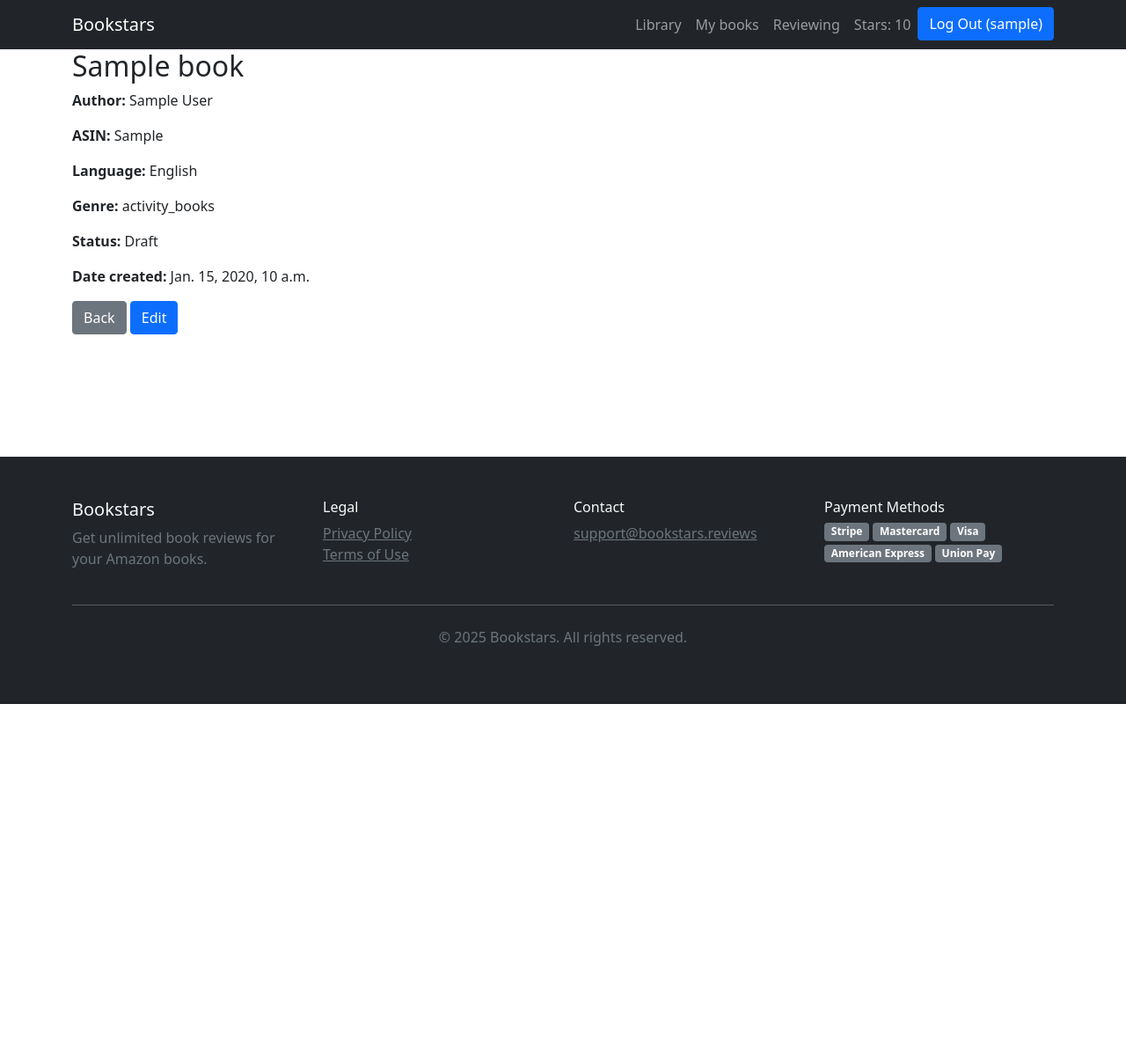
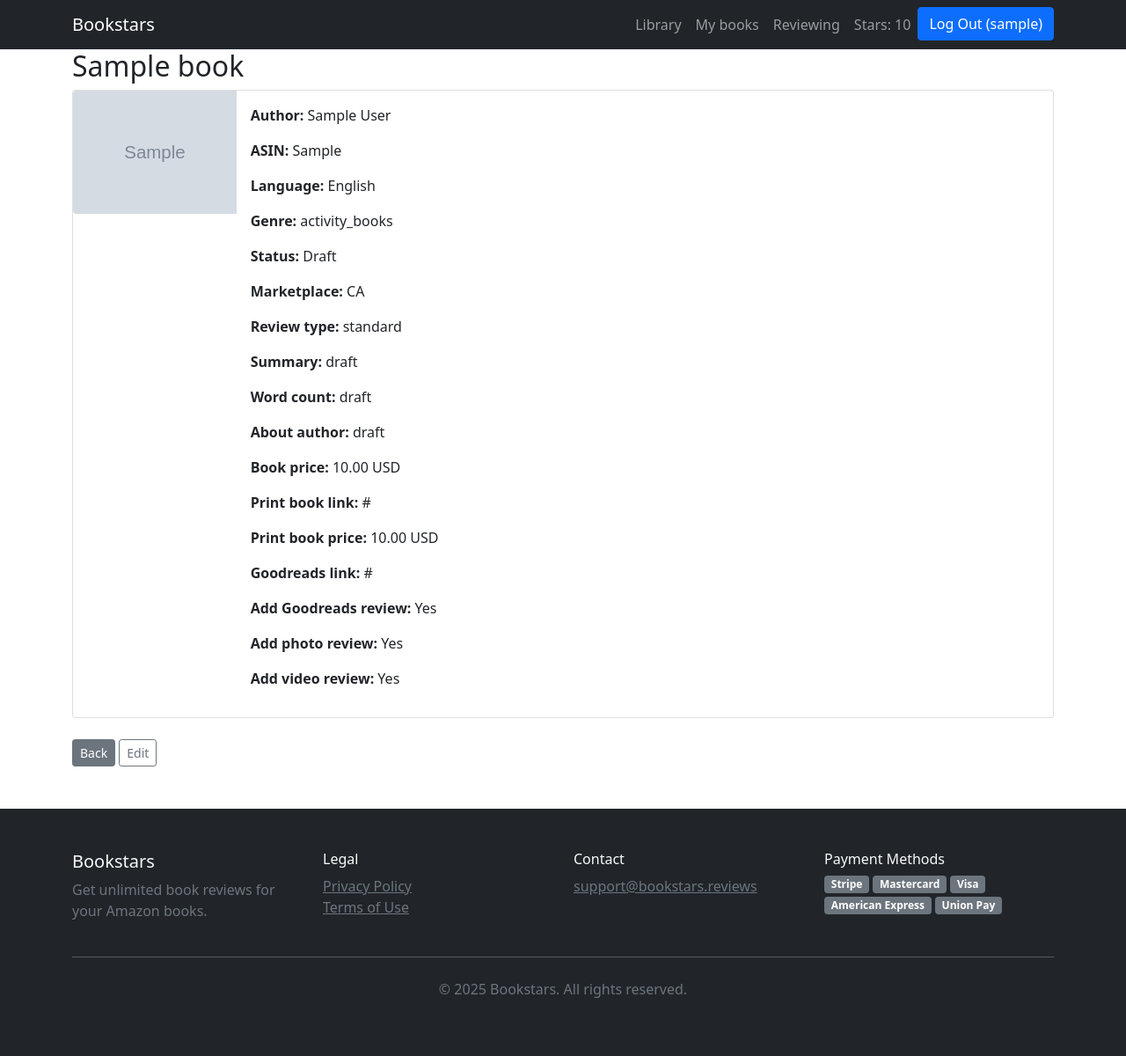
Before and after one commit to stanislau-malchanau/bookstars, a Django app: page /books/1/ in a window 1280 px wide. Shown: the whole page at 88% size. Before the commit the page ends 800 px from the top, so only its background shows below. Run offline with Django 5.2, Linux system fonts and the light colour scheme; a user stored in the database is signed in; tables that the repository leaves empty hold one stand-in row (values such as "Sample post"); grey boxes marked "Sample" are stand-in pictures.

Commit message:
fixed small issues (display some data for view book details)

```diff
--- a/books/models.py
+++ b/books/models.py
@@ -2,16 +2,17 @@ from django.db import models
 from django.urls import reverse
 from django.utils import timezone
 from users.models import User
+from economy.models import StarBalance
 
 import os
 
 def book_cover_upload_path(instance, filename):
     """Путь для сохранения обложки книги"""
-    return f'books/covers/{instance.owner.id}/{instance.id or "temp"}/{filename}'
+    return f'media/books/covers/{instance.owner.id}/{instance.id or "temp"}/{filename}'
 
 def book_file_upload_path(instance, filename):
     """Путь для сохранения файла книги"""
-    return f'books/files/{instance.owner.id}/{instance.id or "temp"}/{filename}'
+    return f'media/books/files/{instance.owner.id}/{instance.id or "temp"}/{filename}'
 
 class Book(models.Model):
     READING_TYPES = [
@@ -91,21 +92,24 @@ class Book(models.Model):
 
     title = models.CharField(max_length=255, help_text="Enter full book name including subtitle")
     author = models.CharField(max_length=255, help_text="Enter author's full name")
-    asin = models.CharField(max_length=30, help_text="You can find in book description")
+    asin = models.CharField(max_length=30, null=True, blank=True, help_text="You can find in book description")
     language = models.CharField(max_length=50, choices=LANGUAGE_CHOICES, default='English')
     genre = models.CharField(max_length=100, choices=GENRE_CHOICES, default='other_low_content')
     preferred_marketplace = models.CharField(max_length=2, choices=MARKETPLACE_CHOICES, help_text="Preferred marketplace for reviews")
     status = models.CharField(max_length=20, choices=STATUS_CHOICES, default='draft')
+    word_count = models.CharField(max_length=255, choices=STATUS_CHOICES, null=True, blank=True)
+    summary = models.CharField(max_length=255, choices=STATUS_CHOICES, null=True, blank=True)
+    author_info = models.CharField(max_length=255, choices=STATUS_CHOICES, null=True, blank=True)
     owner = models.ForeignKey(User, on_delete=models.CASCADE, related_name='books')
     created_at = models.DateTimeField(auto_now_add=True)
     updated_at = models.DateTimeField(auto_now=True)
     reading_type = models.CharField(max_length=20, choices=READING_TYPES, blank=True)
 
-    cover_image = models.ImageField(upload_to=book_cover_upload_path, help_text="Upload book cover")
-    book_file = models.FileField(upload_to=book_file_upload_path, help_text="Upload book file (PDF, EPUB, DOC, DOCX)")
+    cover_image = models.ImageField(upload_to=book_cover_upload_path, null=True, blank=True, help_text="Upload book cover")
+    book_file = models.FileField(upload_to=book_file_upload_path, null=True, blank=True, help_text="Upload book file (PDF, EPUB, DOC, DOCX)")
 
     # Поля для разных типов чтения
-    book_price = models.DecimalField(max_digits=10, decimal_places=2)
+    book_price = models.DecimalField(max_digits=10, decimal_places=2, null=True, blank=True)
     print_book_link = models.URLField(null=True, blank=True)
     print_book_price = models.DecimalField(max_digits=10, decimal_places=2, null=True, blank=True)
 
@@ -176,8 +180,8 @@ class BookAssignment(models.Model):
     stars_reward = models.IntegerField(default=100)
 
     # Отслеживание прогресса
-    pages_read = models.IntegerField(default=0)
-    total_pages = models.IntegerField(default=0)
+    # pages_read = models.IntegerField(default=0)
+    # total_pages = models.IntegerField(default=0)
 
     def __str__(self):
         return f"{self.reader.username} -> {self.book.title}"
@@ -208,6 +212,11 @@ class BookAssignment(models.Model):
         self.status = 'completed'
         self.save()
 
+    def cancel_assignment(self):
+        """Отменить назначение"""
+        self.status = 'cancelled'
+        self.save()
+
     @property
     def is_overdue(self):
         """Проверить, просрочено ли задание"""
--- a/templates/books/library.html
+++ b/templates/books/library.html
@@ -80,9 +80,11 @@
                         <small class="text-muted">by {{ book.author }}</small>
                     </p>
 
+                    <p class="card-text">{{ book.word_count }}</p>
+
                     <!-- Reading type badge -->
                     <span class="badge bg-primary mb-2">
-                        {{ book.get_reading_type_display }}
+                        {{ book.reading_type }}
                     </span>
 
                     <p class="card-text">{{ book.genre }}</p>
--- a/templates/books/view_book.html
+++ b/templates/books/view_book.html
@@ -3,16 +3,71 @@
 {% block content %}
 <div class="container">
     <h2>{{ book.title }}</h2>
-    <p><strong>Author:</strong> {{ book.author }}</p>
-    <p><strong>ASIN:</strong> {{ book.asin|default:"Not specified" }}</p>
-    <p><strong>Language:</strong> {{ book.language }}</p>
-    <p><strong>Genre:</strong> {{ book.genre }}</p>
-    <p><strong>Status:</strong> {{ book.get_status_display }}</p>
-    <p><strong>Date created:</strong> {{ book.created_at }}</p>
 
-    <a href="{% url 'books:my_books' %}" class="btn btn-secondary">Back</a>
-    {% if book.status == 'draft' or book.status == 'rejected' %}
-        <a href="{% url 'books:edit_book' book.pk %}" class="btn btn-primary">Edit</a>
-    {% endif %}
+    <div class="card mb-4">
+        <div class="row g-0">
+            {% if book.cover_image %}
+            <div class="col-md-2">
+                <img src="{{ book.cover_image.url }}" class="img-fluid rounded-start" alt="{{ book.title }}">
+            </div>
+            {% endif %}
+            <div class="col-md">
+                <div class="card-body">
+                    <p><strong>Author:</strong> {{ book.author }}</p>
+                    <p><strong>ASIN:</strong> {{ book.asin|default:"Не указан" }}</p>
+                    <p><strong>Language:</strong> {{ book.language }}</p>
+                    <p><strong>Genre:</strong> {{ book.genre }}</p>
+                    <p><strong>Status:</strong> {{ book.get_status_display }}</p>
+                    <p><strong>Marketplace:</strong> {{ book.preferred_marketplace }}</p>
+                    <p><strong>Review type:</strong> {{ book.reading_type }}</p>
+
+                    {% if book.summary %}
+                    <p><strong>Summary:</strong> {{ book.summary }}</p>
+                    {% endif %}
+
+                    {% if book.word_count %}
+                    <p><strong>Word count:</strong> {{ book.word_count }}</p>
+                    {% endif %}
+
+                    {% if book.author_info %}
+                    <p><strong>About author:</strong> {{ book.author_info }}</p>
+                    {% endif %}
+
+                    {% if book.book_price %}
+                    <p><strong>Book price:</strong> {{ book.book_price }} USD</p>
+                    {% endif %}
+
+                    {% if book.print_book_link %}
+                    <p><strong>Print book link:</strong> {{ book.print_book_link }}</p>
+                    {% endif %}
+
+                    {% if book.print_book_price %}
+                    <p><strong>Print book price:</strong> {{ book.print_book_price }} USD</p>
+                    {% endif %}
+
+                    {% if book.goodreads_link %}
+                    <p><strong>Goodreads link:</strong> {{ book.goodreads_link }}</p>
+                    {% endif %}
+
+                    {% if book.add_goodreads_review %}
+                    <p><strong>Add Goodreads review:</strong> Yes</p>
+                    {% endif %}
+
+                    {% if book.add_photo_review %}
+                    <p><strong>Add photo review:</strong> Yes</p>
+                    {% endif %}
+
+                    {% if book.add_video_review %}
+                    <p><strong>Add video review:</strong> Yes</p>
+                    {% endif %}
+                </div>
+            </div>
+        </div>
+    </div>
+
+    <div class="mt-3">
+        <a href="{% url 'books:my_books' %}" class="btn btn-sm btn-secondary">Back</a>
+        <a href="{% url 'books:edit_book' book.pk %}" class="btn btn-sm btn-outline-secondary">Edit</a>
+    </div>
 </div>
 {% endblock %}
```
Also changed, not shown: users/admin.py (+9 -4 lines), books/migrations/0007_remove_bookassignment_pages_read_and_more.py (added), books/migrations/0008_book_author_info_book_summary_book_word_count.py (added), economy/migrations/0002_alter_starbalance_balance_and_more.py (added).
